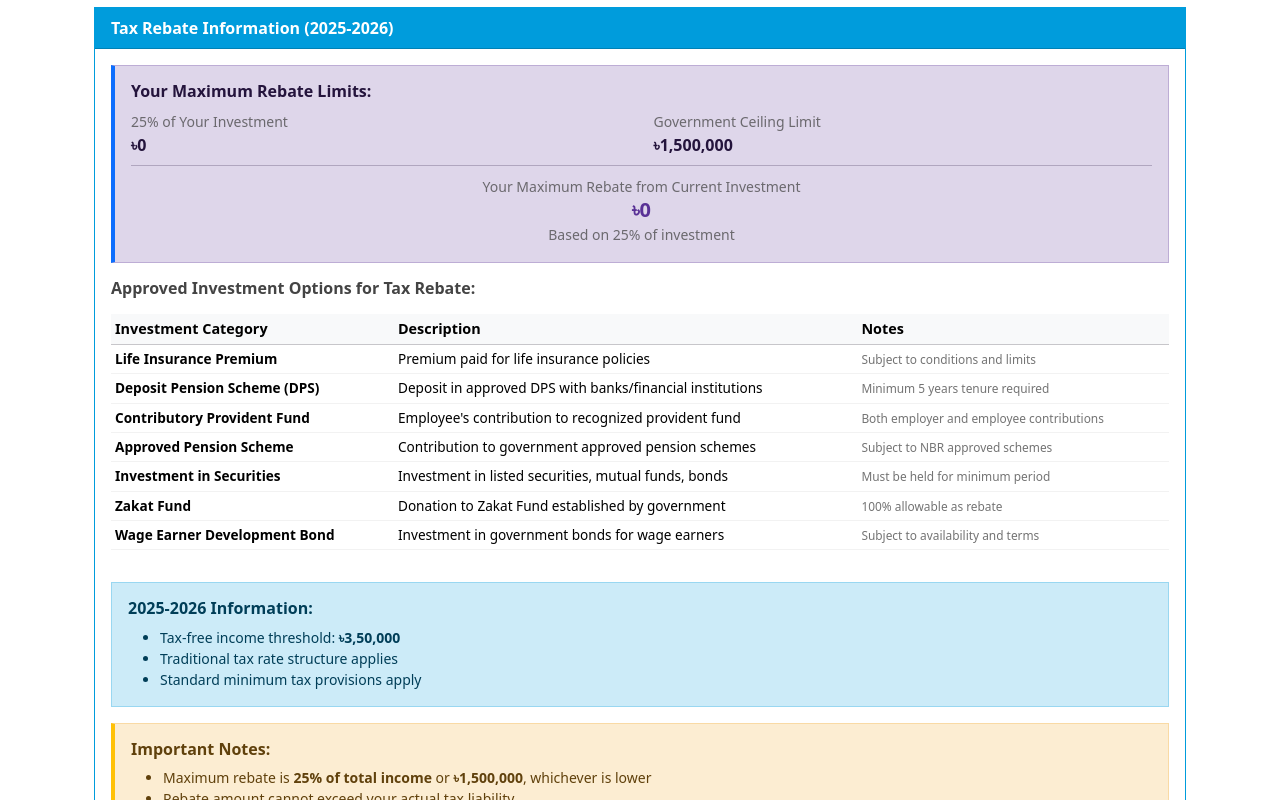
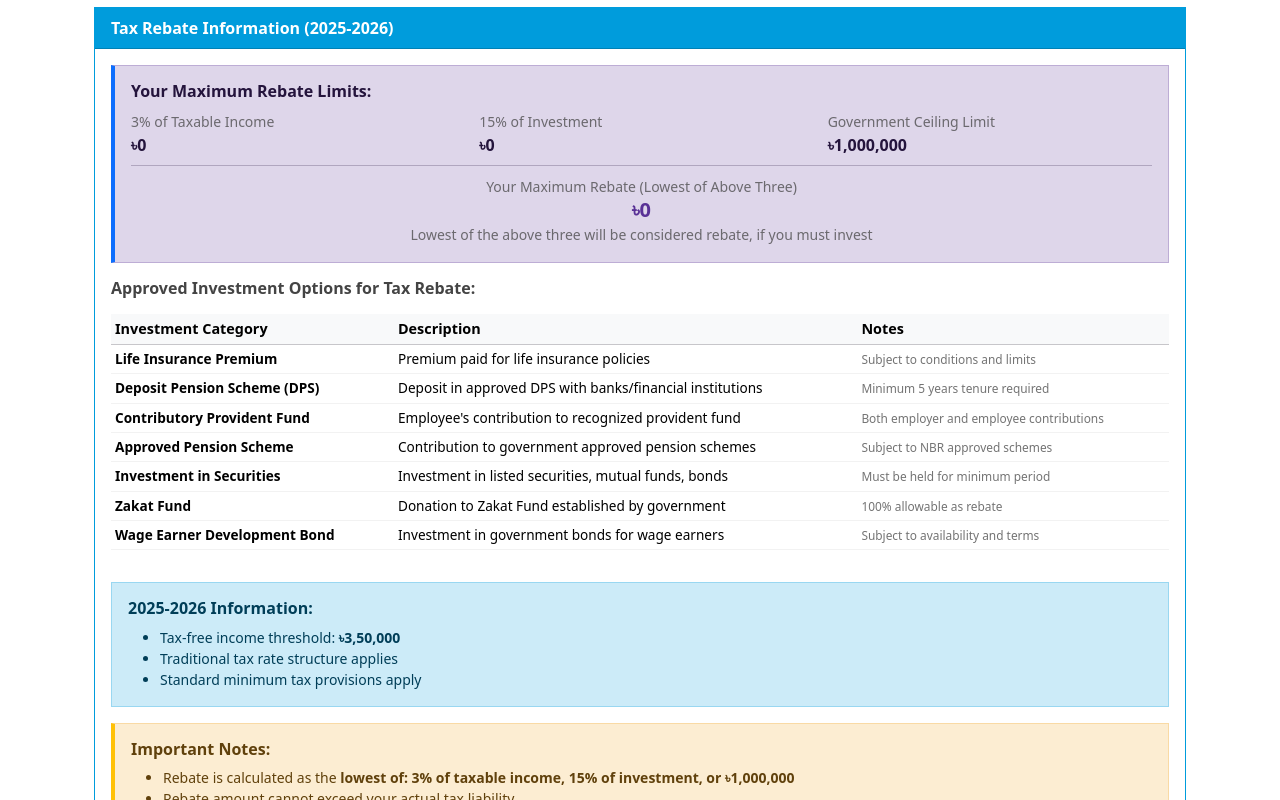
Before and after one commit to shafikshaon/bd-income-tax-calculator, a Vue app: page /#/ in a window 1280 px wide. Shown: the part 1460-2260 px from the top of the page. Built offline with nearby package versions, Linux system fonts and the light colour scheme.

Commit message:
Fix 2026-2027 Calculator Tab

```diff
--- a/src/components/TheRebateInformation.vue
+++ b/src/components/TheRebateInformation.vue
@@ -6,6 +6,11 @@ const props = defineProps({
     type: Number,
     required: true
   },
+  totalInvestment: {
+    type: Number,
+    required: false,
+    default: 0
+  },
   taxYear: {
     type: String,
     required: true,
@@ -13,35 +18,32 @@ const props = defineProps({
   }
 })
 
-const maxRebatePercentage = computed(() => {
-  // For both tax years, maximum rebate is 25% of total income
-  return 0.25
+const oneThirdOfTotalEarning = computed(() => Math.floor(props.totalGrossPay / 3))
+const maxTaxFreeIncome = computed(() => {
+  if (props.taxYear === '2026-2027') {
+    return Math.min(oneThirdOfTotalEarning.value, 500000) // ৳5,00,000 for 2026-27
+  }
+  return Math.min(oneThirdOfTotalEarning.value, 450000) // ৳4,50,000 for 2025-26
 })
 
+const taxableIncome = computed(() => Math.max(0, props.totalGrossPay - maxTaxFreeIncome.value))
+
 const maxRebateAmount = computed(() => {
-  // Maximum rebate ceiling for both tax years
-  if (props.taxYear === '2026-2027') {
-    return 1500000 // ৳15,00,000 for 2026-27
-  }
-  return 1500000 // ৳15,00,000 for 2025-26
+  // Maximum rebate ceiling for both tax years is ৳10,00,000
+  return 1000000
 })
 
-const maxRebateFromIncome = computed(() => {
-  return Math.floor(props.totalGrossPay * maxRebatePercentage.value)
-})
-
-const maxInvestmentForRebate = computed(() => {
-  const incomeBasedLimit = props.totalGrossPay * maxRebatePercentage.value
-  return Math.min(incomeBasedLimit, maxRebateAmount.value)
+const threePercentOfTaxable = computed(() => {
+  return Math.round(taxableIncome.value * 0.03)
 })
 
 const maxRebateFromInvestment = computed(() => {
   const investment = props.totalInvestment || 0
-  return investment * maxRebatePercentage.value
+  return Math.round(investment * 0.15) // 15% of investment
 })
 
 const actualMaxRebate = computed(() => {
-  return Math.min(maxRebateFromInvestment.value, maxRebateAmount.value)
+  return Math.min(threePercentOfTaxable.value, maxRebateFromInvestment.value, maxRebateAmount.value)
 })
 
 const investmentOptions = [
@@ -98,20 +100,24 @@ const formatNumber = (num) => {
       <div class="alert alert-primary">
         <h6 class="mb-2"><strong>Your Maximum Rebate Limits:</strong></h6>
         <div class="row">
-          <div class="col-md-6">
-            <small class="text-muted">25% of Your Investment</small><br>
+          <div class="col-md-4">
+            <small class="text-muted">3% of Taxable Income</small><br>
+            <strong>৳{{ formatNumber(threePercentOfTaxable) }}</strong>
+          </div>
+          <div class="col-md-4">
+            <small class="text-muted">15% of Investment</small><br>
             <strong>৳{{ formatNumber(maxRebateFromInvestment) }}</strong>
           </div>
-          <div class="col-md-6">
+          <div class="col-md-4">
             <small class="text-muted">Government Ceiling Limit</small><br>
             <strong>৳{{ formatNumber(maxRebateAmount) }}</strong>
           </div>
         </div>
         <hr class="my-2">
         <div class="text-center">
-          <small class="text-muted">Your Maximum Rebate from Current Investment</small><br>
+          <small class="text-muted">Your Maximum Rebate (Lowest of Above Three)</small><br>
           <h5 class="text-primary mb-0"><strong>৳{{ formatNumber(actualMaxRebate) }}</strong></h5>
-          <small class="text-muted">{{ actualMaxRebate >= maxRebateAmount ? 'Limited by government ceiling' : 'Based on 25% of investment' }}</small>
+          <small class="text-muted">Lowest of the above three will be considered rebate, if you must invest</small>
         </div>
       </div>
 
@@ -163,12 +169,13 @@ const formatNumber = (num) => {
       <div class="alert alert-warning mt-3">
         <h6 class="mb-2"><strong>Important Notes:</strong></h6>
         <ul class="mb-0 small">
-          <li>Maximum rebate is <strong>25% of total income</strong> or <strong>৳{{ formatNumber(maxRebateAmount) }}</strong>, whichever is lower</li>
+          <li>Rebate is calculated as the <strong>lowest of: 3% of taxable income, 15% of investment, or ৳{{ formatNumber(maxRebateAmount) }}</strong></li>
           <li>Rebate amount cannot exceed your actual tax liability</li>
           <li>Investment must be made during the income year (July-June) for rebate eligibility</li>
           <li>Proper documentation and receipts are required for claiming rebate</li>
           <li>Some investments may have minimum tenure requirements (e.g., DPS: 5 years)</li>
           <li>Life insurance premium rebate subject to specific conditions and limits</li>
+          <li>You must actually invest to claim the rebate - it's not automatic</li>
           <li>Consult a qualified tax advisor for investment strategy and compliance</li>
         </ul>
       </div>
--- a/src/components/TheTaxCalculator.vue
+++ b/src/components/TheTaxCalculator.vue
@@ -107,6 +107,7 @@ const setActiveTab = (tab) => {
             <div class="col-12">
               <the-rebate-information
                 :totalGrossPay="totalGrossPay"
+                :totalInvestment="totalInvestment"
                 taxYear="2025-2026"
               />
             </div>
--- a/src/components/TheTaxCalculator2027.vue
+++ b/src/components/TheTaxCalculator2027.vue
@@ -106,6 +106,7 @@ const formatNumber = (num) => num.toLocaleString()
       <div class="col-12">
         <the-rebate-information
           :totalGrossPay="totalGrossPay"
+          :totalInvestment="totalInvestment"
           taxYear="2026-2027"
         />
       </div>
```
